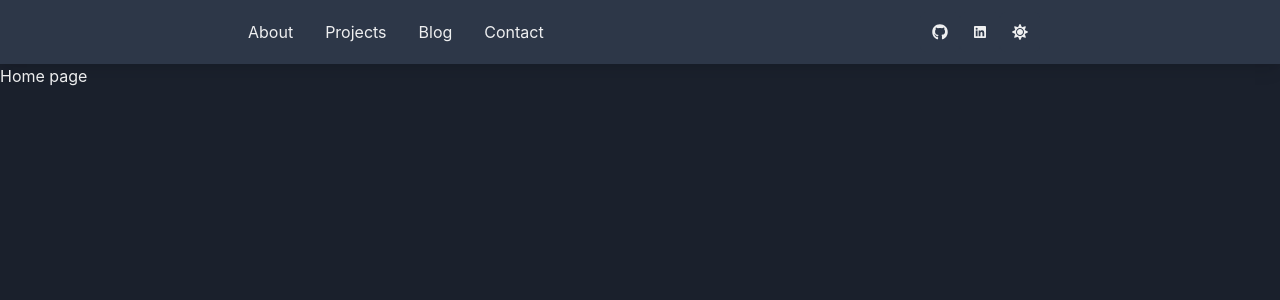
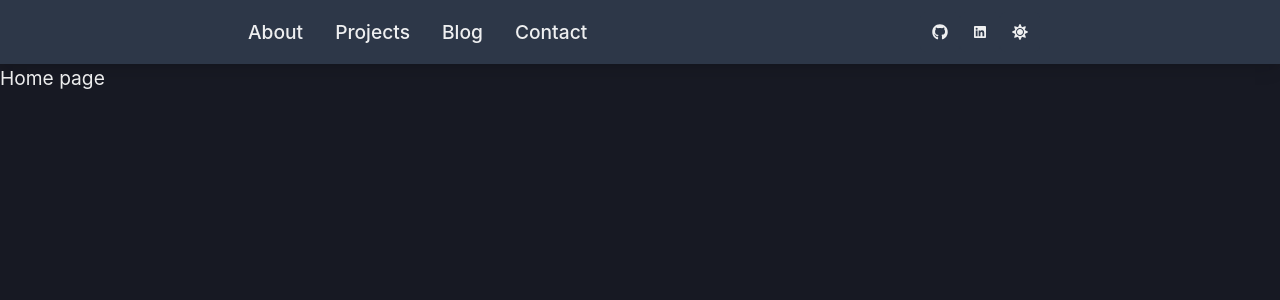
Before and after one commit to JonahhGohh/cv, a Next.js app: page / in a window 1280 px wide. Shown: the top 300 px of the page. Built offline with nearby package versions, Linux system fonts and the light colour scheme.

Commit message:
Add background color

```diff
--- a/styles/theme.ts
+++ b/styles/theme.ts
@@ -1,7 +1,35 @@
 import { extendTheme, ThemeConfig } from '@chakra-ui/react';
+import { mode } from '@chakra-ui/theme-tools';
+
 const config: ThemeConfig = {
   initialColorMode: 'dark',
   useSystemColorMode: false
 };
-const theme = extendTheme({ config });
+const styles = {
+  global: (props) => ({
+    body: {
+      color: mode('gray.700', 'whiteAlpha.900')(props),
+      bg: mode('gray.50', 'gray.900')(props),
+      fontSize: '1.2em',
+      '.deleted': {
+        color: '#ff8383 !important',
+        fontStyle: 'normal !important'
+      },
+      '.inserted': {
+        color: '#b5f4a5 !important',
+        fontStyle: 'normal !important'
+      }
+    },
+    a: {
+      color: mode('blue.500', 'blue.200')(props),
+      transition: 'color 0.15s',
+      transitionTimingFunction: 'ease-out',
+      fontWeight: '500',
+      _hover: {
+        color: mode('blue.600', 'blue.300')(props)
+      }
+    }
+  })
+};
+const theme = extendTheme({ config, styles });
 export default theme;
```
